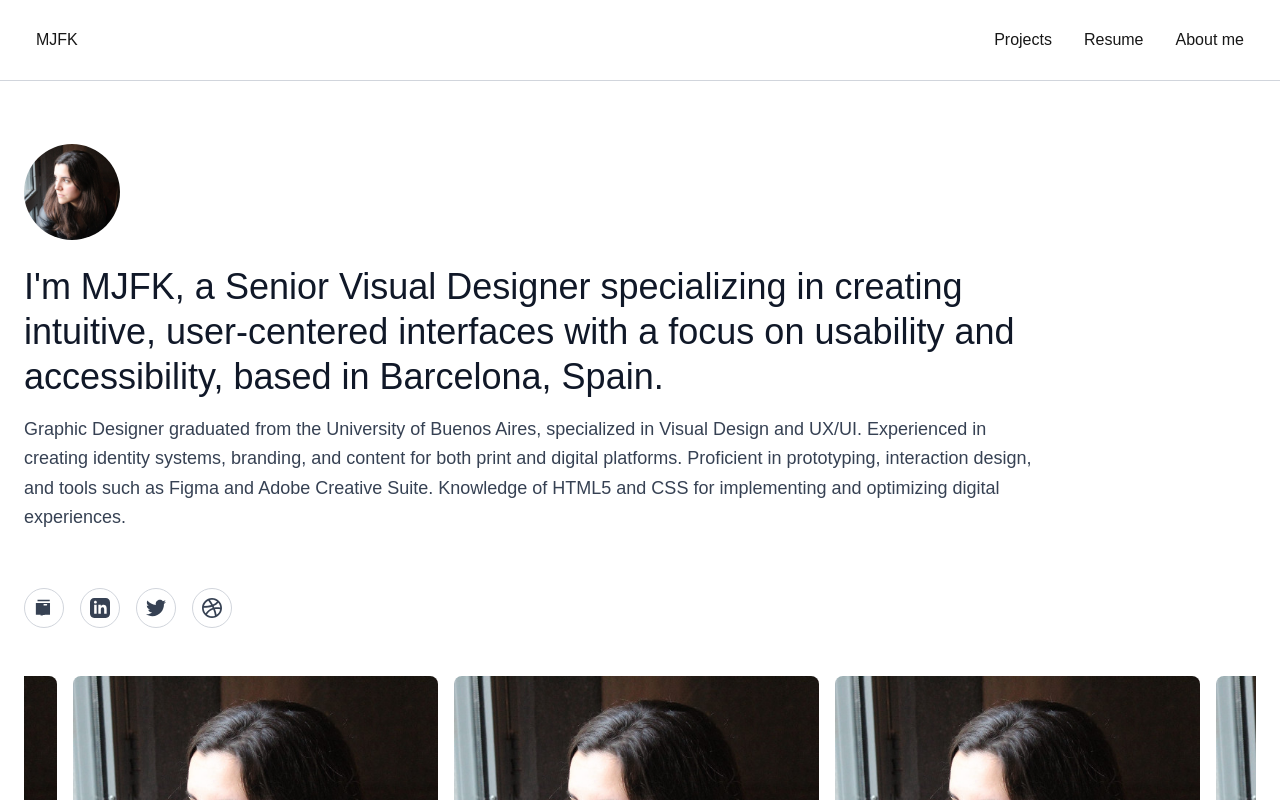
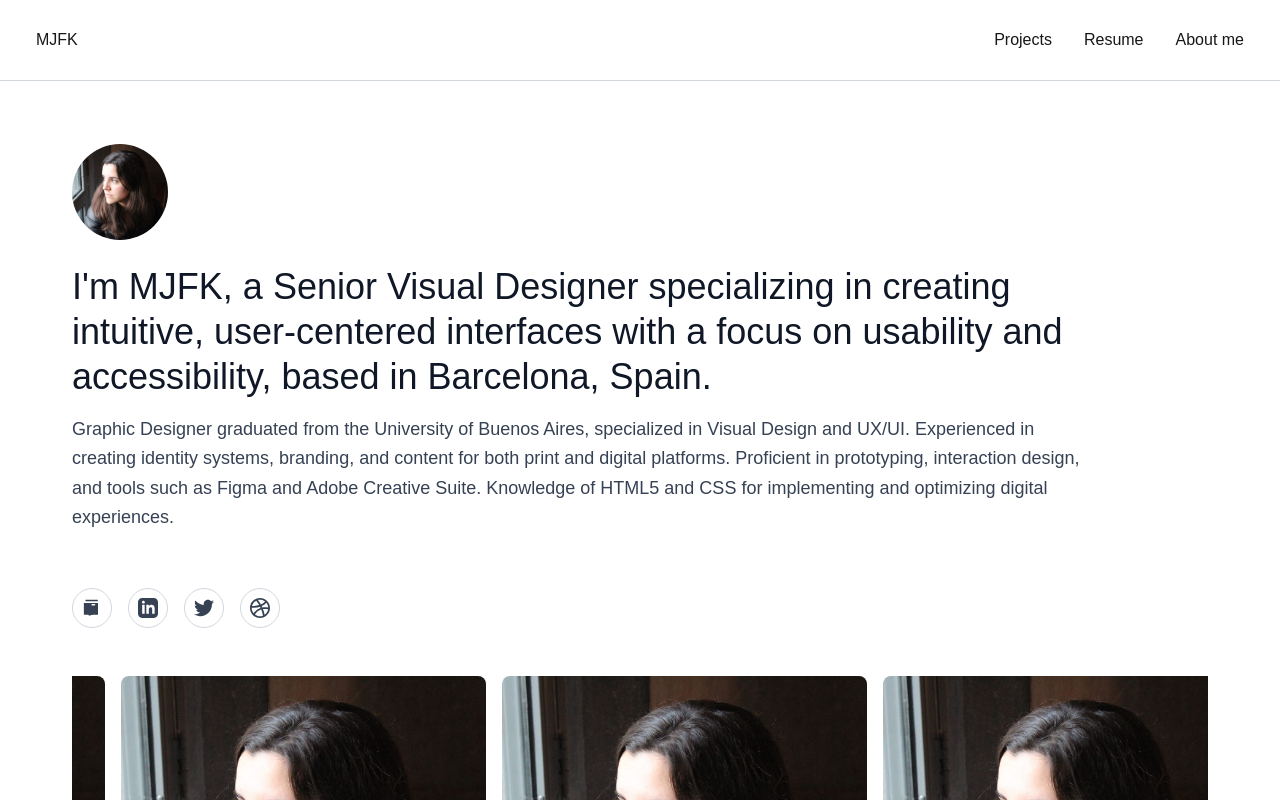
Before and after one commit to tomasfrancizco/portfolio-josefina, a Next.js app: page / in a window 1280 px wide. Built offline with nearby package versions, Linux system fonts and the light colour scheme.

Commit message:
fixed padding and margin issues

```diff
--- a/src/components/Cover.tsx
+++ b/src/components/Cover.tsx
@@ -5,8 +5,8 @@ import AnimatedElement from "./AnimatedElement";
 
 export default function Cover() {
   return (
-    <div className="w-full bg-white pt-12 md:pt-16">
-      <div className="mx-auto max-w-screen-2xl px-4 md:px-6">
+    <div className="w-full bg-white pt-12 md:pt-16 px-4 md:px-12 lg:px-18">
+      <div>
         <div className="flex flex-col items-start">
           {/* Profile Image */}
           <div className="mb-6 h-20 w-20 overflow-hidden rounded-full md:h-24 md:w-24">
--- a/src/components/ImageCarousel.tsx
+++ b/src/components/ImageCarousel.tsx
@@ -48,7 +48,7 @@ export default function ImageCarousel() {
   }, []);
 
   return (
-    <div className="w-full pt-4 pb-12 px-4 md:px-6 overflow-hidden bg-white rounded-b-4xl">
+    <div className="w-full pt-4 pb-12 md:px-12 lg:px-18 overflow-hidden bg-white rounded-b-4xl">
       <div
         ref={scrollRef}
         className="flex gap-4 overflow-x-hidden"
--- a/src/components/Layouts/DefaultLayout.tsx
+++ b/src/components/Layouts/DefaultLayout.tsx
@@ -6,9 +6,7 @@ interface DefaultLayoutProps {
   children: ReactNode;
 }
 
-export default function DefaultLayout({
-  children,
-}: DefaultLayoutProps) {
+export default function DefaultLayout({ children }: DefaultLayoutProps) {
   return (
     <>
       {/* <!-- ===== Page Wrapper Start ===== --> */}
@@ -21,9 +19,7 @@ export default function DefaultLayout({
 
           {/* <!-- ===== Main Content Start ===== --> */}
           <main>
-            <div className="mx-auto max-w-screen-2xl">
-              {children}
-            </div>
+            <div className="">{children}</div>
           </main>
           {/* <!-- ===== Main Content End ===== --> */}
         </div>
--- a/src/components/SelectedProjects.tsx
+++ b/src/components/SelectedProjects.tsx
@@ -39,7 +39,7 @@ const projects = [
 export default function SelectedProjects() {
   return (
     <section className="w-full py-16">
-      <div className="mx-auto px-4 md:px-6">
+      <div className="px-4 md:px-12 lg:px-18">
         <AnimatedElement className="mb-4 text-start">
           <h2 className="text-3xl font-medium text-gray-900 md:text-4xl">
             Selected Projects
--- a/src/components/SocialLinks.tsx
+++ b/src/components/SocialLinks.tsx
@@ -5,7 +5,12 @@ import AnimatedElement from "./AnimatedElement";
 
 export default function SocialLinks() {
   return (
-    <AnimatedElement className="flex space-x-4 px-4 md:px-6 bg-white py-6 md:py-8" threshold={0.2} delay={100}>
+    <div className="bg-white">
+      <AnimatedElement
+        className="flex space-x-4 py-6 md:py-8 px-4 md:px-12 lg:px-18"
+        threshold={0.2}
+        delay={100}
+      >
         {/* Behance */}
         <Link
           href="https://behance.net"
@@ -13,8 +18,14 @@ export default function SocialLinks() {
           rel="noopener noreferrer"
           className="flex h-10 w-10 items-center justify-center rounded-full bg-white border border-gray-300 text-gray-700 transition-colors hover:bg-gray-900 hover:text-gray-200"
         >
-        <svg xmlns="http://www.w3.org/2000/svg" width="20" height="20" viewBox="0 0 24 24" fill="currentColor">
-          <path d="M8.228 15.01h-2.228v-2.01h2.261c1.878 0 2.003 1.794 0 2.01zm6.758-7.73h-3.486v1.67h3.486c1.043 0 1.369-1.67 0-1.67zm-6.758 3.73h-2.228v-2.01h2.261c1.616 0 1.766 2.01 0 2.01zm10.661-7.01h-14.667v-2h14.667v2zm-14.667 16h-1.989v-14h16.977v14h-14.988zm8.624-3.939c1.2.41 1.607 1.938 1.179 2.998-.331.811-1.022 1.155-1.845 1.267-.555.07-1.109.06-1.668.06v.584h-2.627c0-2.837.049-5.628 0-8.382h4.705c1.523 0 2.666.65 3.033 1.976.36 1.358-.036 2.868-1.381 3.53.244.236.478.472.604.769z"/>
+          <svg
+            xmlns="http://www.w3.org/2000/svg"
+            width="20"
+            height="20"
+            viewBox="0 0 24 24"
+            fill="currentColor"
+          >
+            <path d="M8.228 15.01h-2.228v-2.01h2.261c1.878 0 2.003 1.794 0 2.01zm6.758-7.73h-3.486v1.67h3.486c1.043 0 1.369-1.67 0-1.67zm-6.758 3.73h-2.228v-2.01h2.261c1.616 0 1.766 2.01 0 2.01zm10.661-7.01h-14.667v-2h14.667v2zm-14.667 16h-1.989v-14h16.977v14h-14.988zm8.624-3.939c1.2.41 1.607 1.938 1.179 2.998-.331.811-1.022 1.155-1.845 1.267-.555.07-1.109.06-1.668.06v.584h-2.627c0-2.837.049-5.628 0-8.382h4.705c1.523 0 2.666.65 3.033 1.976.36 1.358-.036 2.868-1.381 3.53.244.236.478.472.604.769z" />
           </svg>
         </Link>
 
@@ -25,8 +36,14 @@ export default function SocialLinks() {
           rel="noopener noreferrer"
           className="flex h-10 w-10 items-center justify-center rounded-full bg-white border border-gray-300 text-gray-700 transition-colors hover:bg-gray-900 hover:text-gray-200"
         >
-        <svg xmlns="http://www.w3.org/2000/svg" width="20" height="20" viewBox="0 0 24 24" fill="currentColor">
-          <path d="M19 0h-14c-2.761 0-5 2.239-5 5v14c0 2.761 2.239 5 5 5h14c2.762 0 5-2.239 5-5v-14c0-2.761-2.238-5-5-5zm-11 19h-3v-11h3v11zm-1.5-12.268c-.966 0-1.75-.79-1.75-1.764s.784-1.764 1.75-1.764 1.75.79 1.75 1.764-.783 1.764-1.75 1.764zm13.5 12.268h-3v-5.604c0-3.368-4-3.113-4 0v5.604h-3v-11h3v1.765c1.396-2.586 7-2.777 7 2.476v6.759z"/>
+          <svg
+            xmlns="http://www.w3.org/2000/svg"
+            width="20"
+            height="20"
+            viewBox="0 0 24 24"
+            fill="currentColor"
+          >
+            <path d="M19 0h-14c-2.761 0-5 2.239-5 5v14c0 2.761 2.239 5 5 5h14c2.762 0 5-2.239 5-5v-14c0-2.761-2.238-5-5-5zm-11 19h-3v-11h3v11zm-1.5-12.268c-.966 0-1.75-.79-1.75-1.764s.784-1.764 1.75-1.764 1.75.79 1.75 1.764-.783 1.764-1.75 1.764zm13.5 12.268h-3v-5.604c0-3.368-4-3.113-4 0v5.604h-3v-11h3v1.765c1.396-2.586 7-2.777 7 2.476v6.759z" />
           </svg>
         </Link>
 
@@ -37,8 +54,14 @@ export default function SocialLinks() {
           rel="noopener noreferrer"
           className="flex h-10 w-10 items-center justify-center rounded-full bg-white border border-gray-300 text-gray-700 transition-colors hover:bg-gray-900 hover:text-gray-200"
         >
-        <svg xmlns="http://www.w3.org/2000/svg" width="20" height="20" viewBox="0 0 24 24" fill="currentColor">
-          <path d="M24 4.557c-.883.392-1.832.656-2.828.775 1.017-.609 1.798-1.574 2.165-2.724-.951.564-2.005.974-3.127 1.195-.897-.957-2.178-1.555-3.594-1.555-3.179 0-5.515 2.966-4.797 6.045-4.091-.205-7.719-2.165-10.148-5.144-1.29 2.213-.669 5.108 1.523 6.574-.806-.026-1.566-.247-2.229-.616-.054 2.281 1.581 4.415 3.949 4.89-.693.188-1.452.232-2.224.084.626 1.956 2.444 3.379 4.6 3.419-2.07 1.623-4.678 2.348-7.29 2.04 2.179 1.397 4.768 2.212 7.548 2.212 9.142 0 14.307-7.721 13.995-14.646.962-.695 1.797-1.562 2.457-2.549z"/>
+          <svg
+            xmlns="http://www.w3.org/2000/svg"
+            width="20"
+            height="20"
+            viewBox="0 0 24 24"
+            fill="currentColor"
+          >
+            <path d="M24 4.557c-.883.392-1.832.656-2.828.775 1.017-.609 1.798-1.574 2.165-2.724-.951.564-2.005.974-3.127 1.195-.897-.957-2.178-1.555-3.594-1.555-3.179 0-5.515 2.966-4.797 6.045-4.091-.205-7.719-2.165-10.148-5.144-1.29 2.213-.669 5.108 1.523 6.574-.806-.026-1.566-.247-2.229-.616-.054 2.281 1.581 4.415 3.949 4.89-.693.188-1.452.232-2.224.084.626 1.956 2.444 3.379 4.6 3.419-2.07 1.623-4.678 2.348-7.29 2.04 2.179 1.397 4.768 2.212 7.548 2.212 9.142 0 14.307-7.721 13.995-14.646.962-.695 1.797-1.562 2.457-2.549z" />
           </svg>
         </Link>
 
@@ -49,10 +72,17 @@ export default function SocialLinks() {
           rel="noopener noreferrer"
           className="flex h-10 w-10 items-center justify-center rounded-full bg-white border border-gray-300 text-gray-700 transition-colors hover:bg-gray-900 hover:text-gray-200"
         >
-        <svg xmlns="http://www.w3.org/2000/svg" width="20" height="20" viewBox="0 0 24 24" fill="currentColor">
-          <path d="M12 0c-6.628 0-12 5.373-12 12s5.372 12 12 12 12-5.373 12-12-5.372-12-12-12zm9.885 11.441c-2.575-.422-4.943-.445-7.103-.073-.244-.563-.497-1.125-.767-1.68 2.31-1 4.165-2.358 5.548-4.082 1.35 1.594 2.197 3.619 2.322 5.835zm-3.842-7.282c-1.205 1.554-2.868 2.783-4.986 3.68-1.016-1.861-2.178-3.676-3.488-5.438.779-.197 1.591-.314 2.431-.314 2.275 0 4.368.779 6.043 2.072zm-10.516-.993c1.331 1.742 2.511 3.538 3.537 5.381-2.43.715-5.331 1.082-8.684 1.105.692-2.835 2.601-5.193 5.147-6.486zm-5.44 8.834l.013-.256c3.849-.005 7.169-.448 9.95-1.322.233.475.456.952.67 1.432-3.38 1.057-6.165 3.222-8.337 6.48-1.432-1.719-2.296-3.927-2.296-6.334zm3.829 7.81c1.969-3.088 4.482-5.098 7.598-6.027.928 2.42 1.609 4.91 2.043 7.46-3.349 1.291-6.953.666-9.641-1.433zm11.586.43c-.438-2.353-1.08-4.653-1.92-6.897 1.876-.265 3.94-.196 6.199.196-.437 2.786-2.028 5.192-4.279 6.701z"/>
+          <svg
+            xmlns="http://www.w3.org/2000/svg"
+            width="20"
+            height="20"
+            viewBox="0 0 24 24"
+            fill="currentColor"
+          >
+            <path d="M12 0c-6.628 0-12 5.373-12 12s5.372 12 12 12 12-5.373 12-12-5.372-12-12-12zm9.885 11.441c-2.575-.422-4.943-.445-7.103-.073-.244-.563-.497-1.125-.767-1.68 2.31-1 4.165-2.358 5.548-4.082 1.35 1.594 2.197 3.619 2.322 5.835zm-3.842-7.282c-1.205 1.554-2.868 2.783-4.986 3.68-1.016-1.861-2.178-3.676-3.488-5.438.779-.197 1.591-.314 2.431-.314 2.275 0 4.368.779 6.043 2.072zm-10.516-.993c1.331 1.742 2.511 3.538 3.537 5.381-2.43.715-5.331 1.082-8.684 1.105.692-2.835 2.601-5.193 5.147-6.486zm-5.44 8.834l.013-.256c3.849-.005 7.169-.448 9.95-1.322.233.475.456.952.67 1.432-3.38 1.057-6.165 3.222-8.337 6.48-1.432-1.719-2.296-3.927-2.296-6.334zm3.829 7.81c1.969-3.088 4.482-5.098 7.598-6.027.928 2.42 1.609 4.91 2.043 7.46-3.349 1.291-6.953.666-9.641-1.433zm11.586.43c-.438-2.353-1.08-4.653-1.92-6.897 1.876-.265 3.94-.196 6.199.196-.437 2.786-2.028 5.192-4.279 6.701z" />
           </svg>
         </Link>
       </AnimatedElement>
+    </div>
   );
 }
```
Lines whose indentation alone changed are shown as unchanged.
